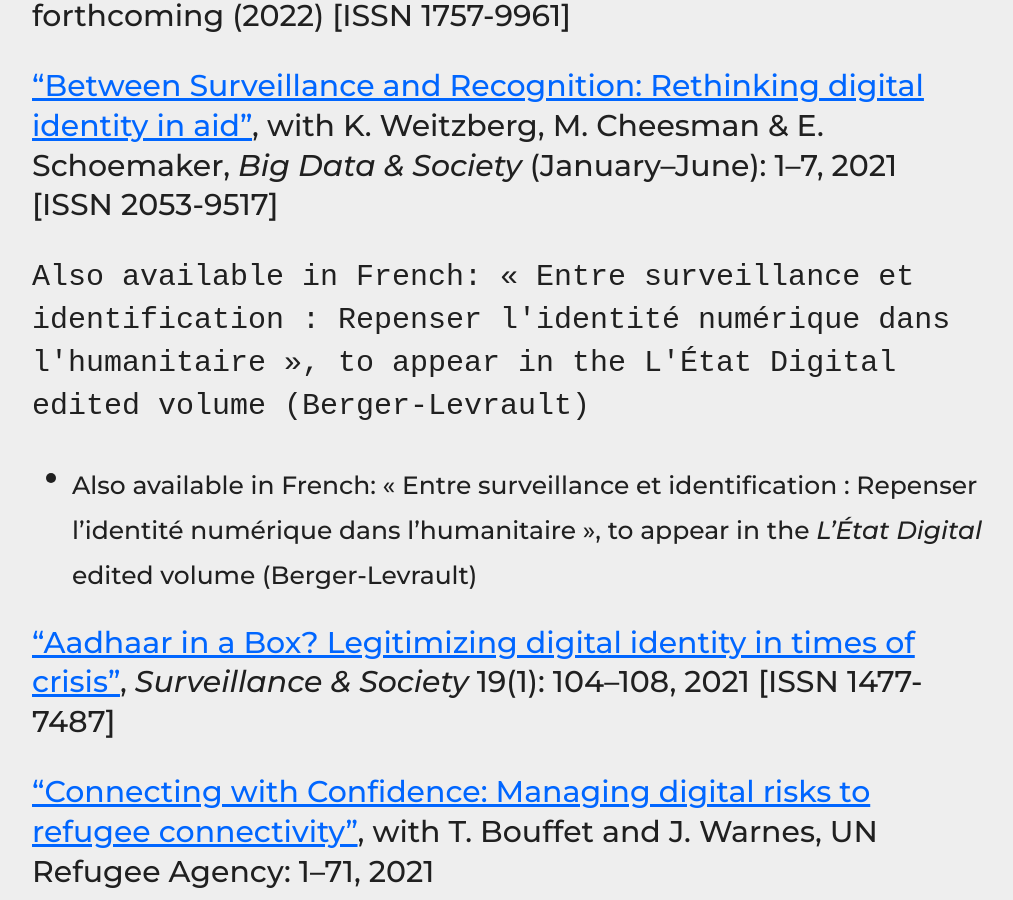
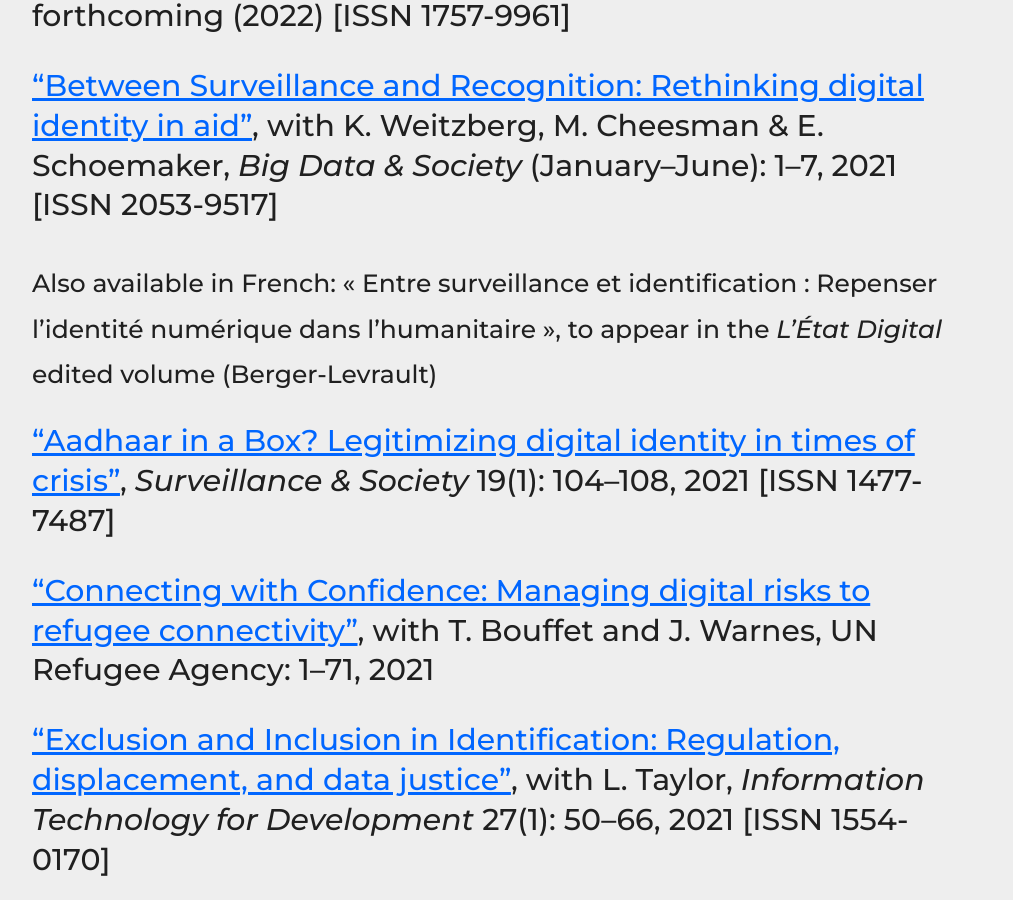
Before and after one commit to haroonalrasheed/641a, a Jekyll site: the page built from select-publications/index.md, in a window 1280 px wide and 900 px high, scrolled down 512 px. Shown: the whole window, without its empty margins (132-1145 px from the left). Built offline with Jekyll 4.4.1, drawn with Linux system fonts in a browser that asks for light colours.

Commit message:
Update index.md

```diff
--- a/select-publications/index.md
+++ b/select-publications/index.md
@@ -10,9 +10,7 @@ _[Contact me](mailto:a.k.martin@uvt.nl) for copies of articles/chapters_
 
 ["Between Surveillance and Recognition: Rethinking digital identity in aid"](https://doi.org/10.1177/20539517211006744), with K. Weitzberg, M. Cheesman & E. Schoemaker, *Big Data & Society* (January–June): 1–7, 2021 [ISSN 2053-9517]
 
-`Also available in French: « Entre surveillance et identification : Repenser l'identité numérique dans l'humanitaire », to appear in the L'État Digital edited volume (Berger-Levrault)`
-
-* <sub>Also available in French: « Entre surveillance et identification : Repenser l'identité numérique dans l'humanitaire », to appear in the _L'État Digital_ edited volume (Berger-Levrault)</sub>
+<sub>Also available in French: « Entre surveillance et identification : Repenser l'identité numérique dans l'humanitaire », to appear in the _L'État Digital_ edited volume (Berger-Levrault)</sub>
 
 ["Aadhaar in a Box? Legitimizing digital identity in times of crisis"](https://doi.org/10.24908/ss.v19i1.14547), *Surveillance & Society* 19(1): 104–108, 2021 [ISSN 1477-7487]
 
```
